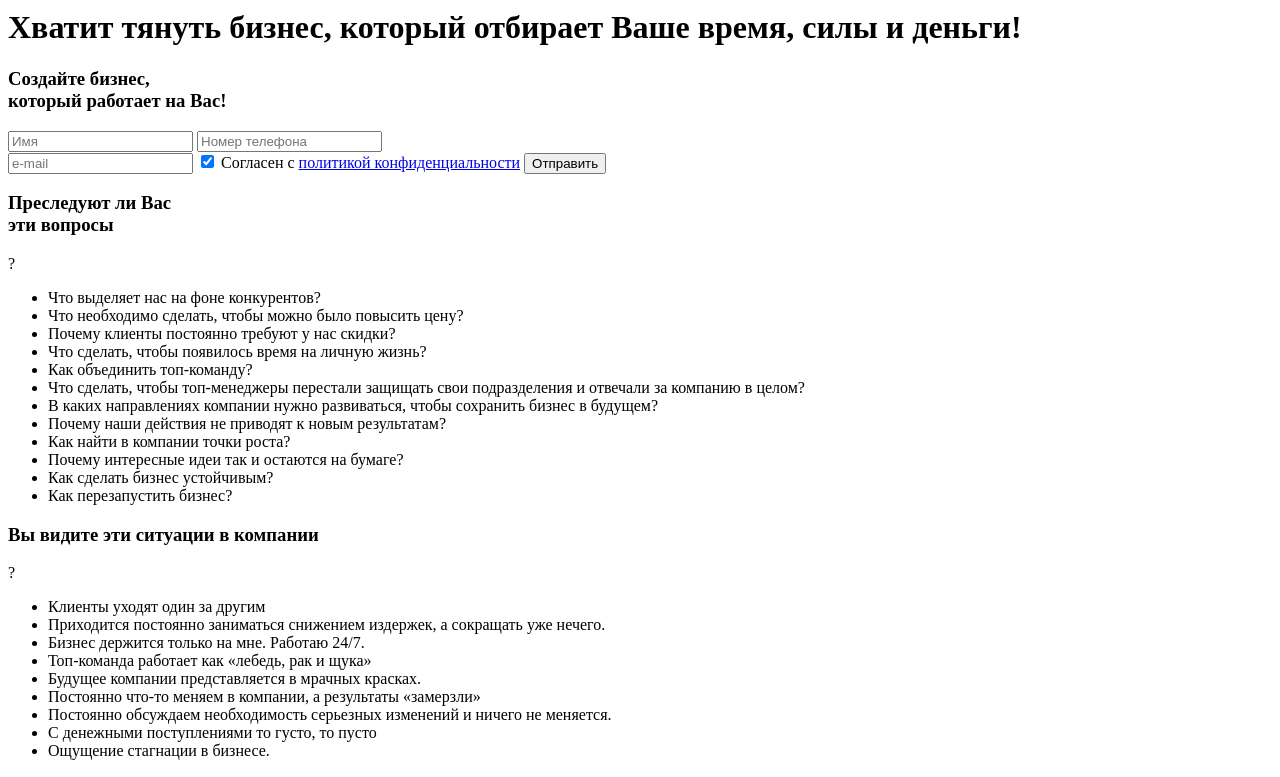
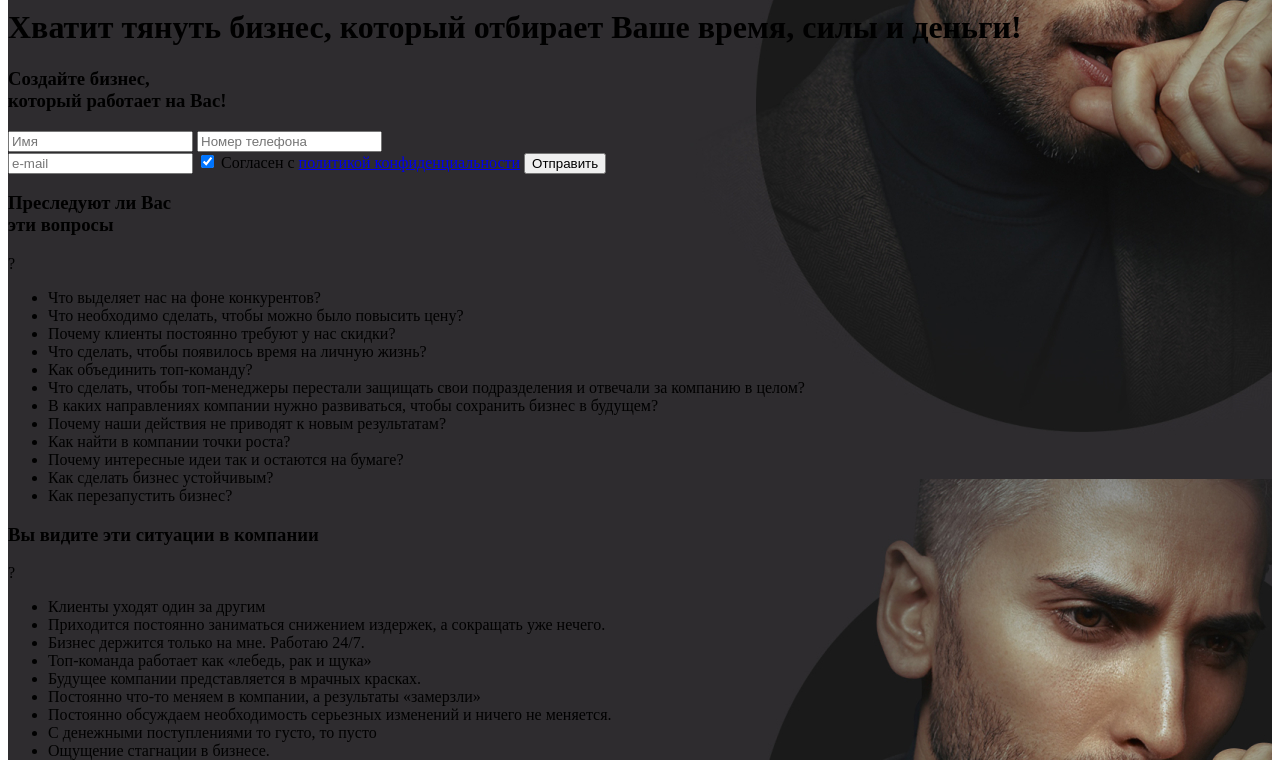
Before and after one commit to nm-web/TeamMotion, a website built with webpack: page src/index.html in a window 1280 px wide. Shown: the part 277-1054 px from the top of the page. Built offline with nearby package versions, Linux system fonts and the light colour scheme.

Commit message:
Save uncommited changes (WIP)

```diff
--- a/src/index.html
+++ b/src/index.html
@@ -13,7 +13,7 @@
 <body>
 
 <!--    <div class="wrapper">-->
-<header class="header">
+<header class="header" style="background-image: url('/static/images/content/header.jpg')">
     <div class="rectangle"></div>
     <div class="rectangle-small"></div>
     <div class="container">
@@ -995,6 +995,6 @@
 </footer>
 <!--<script src="js/vendor/anime.min.js"></script>-->
 <script src="https://unpkg.com/swiper/swiper-bundle.min.js"></script>
-<script src="../src/js/vendor/Gsap/minified/gsap.min.js"></script>
+<script src="https://cdnjs.cloudflare.com/ajax/libs/gsap/3.6.0/gsap.min.js"></script>
 </body>
 </html>
--- a/src/style/_header.scss
+++ b/src/style/_header.scss
@@ -1,6 +1,6 @@
 
 .header {
-  background-image: url('/static/images/content/header.jpg');
+
   background-color: $darkGrey;
   background-repeat: no-repeat;
   background-position: -128px 0px;
```
